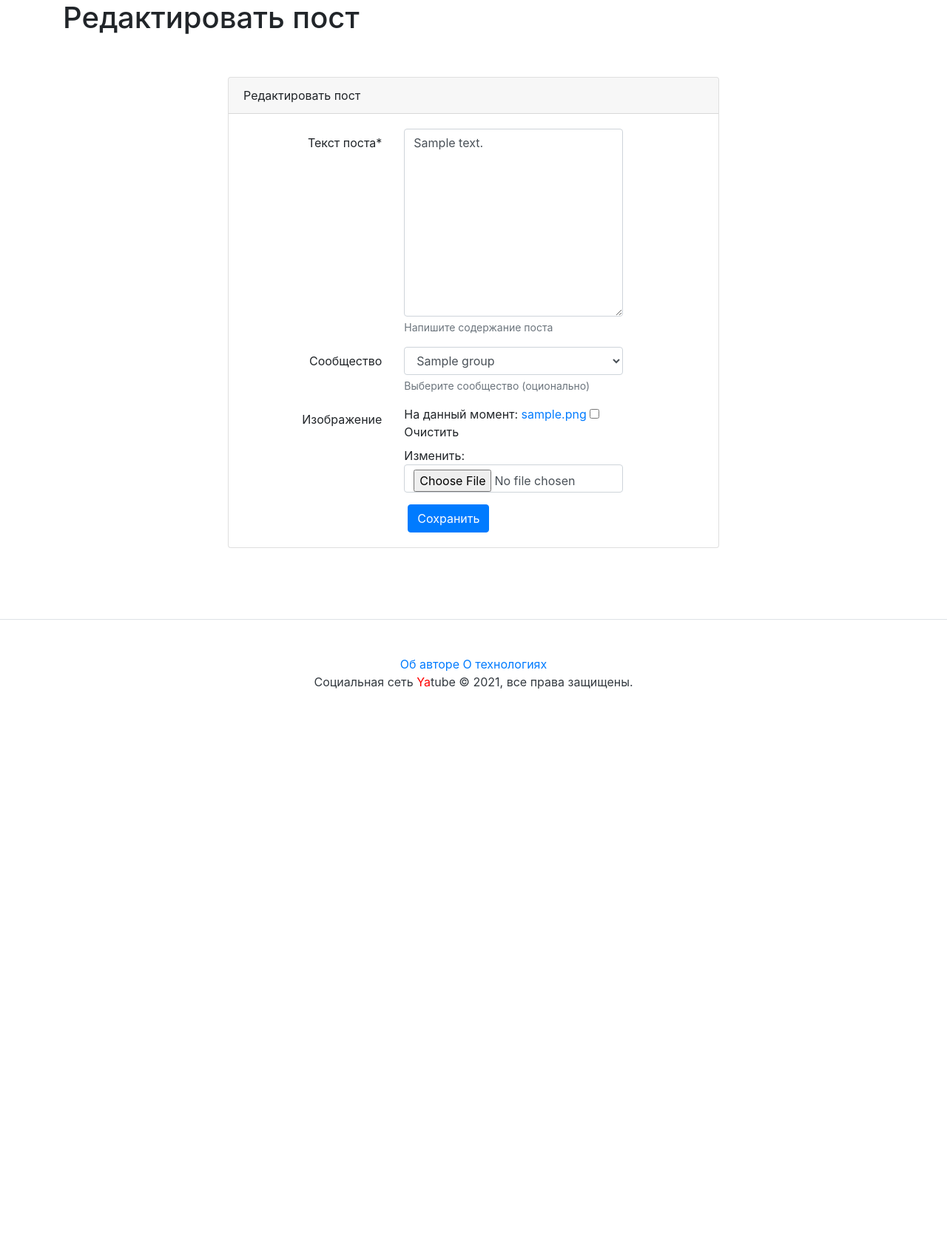
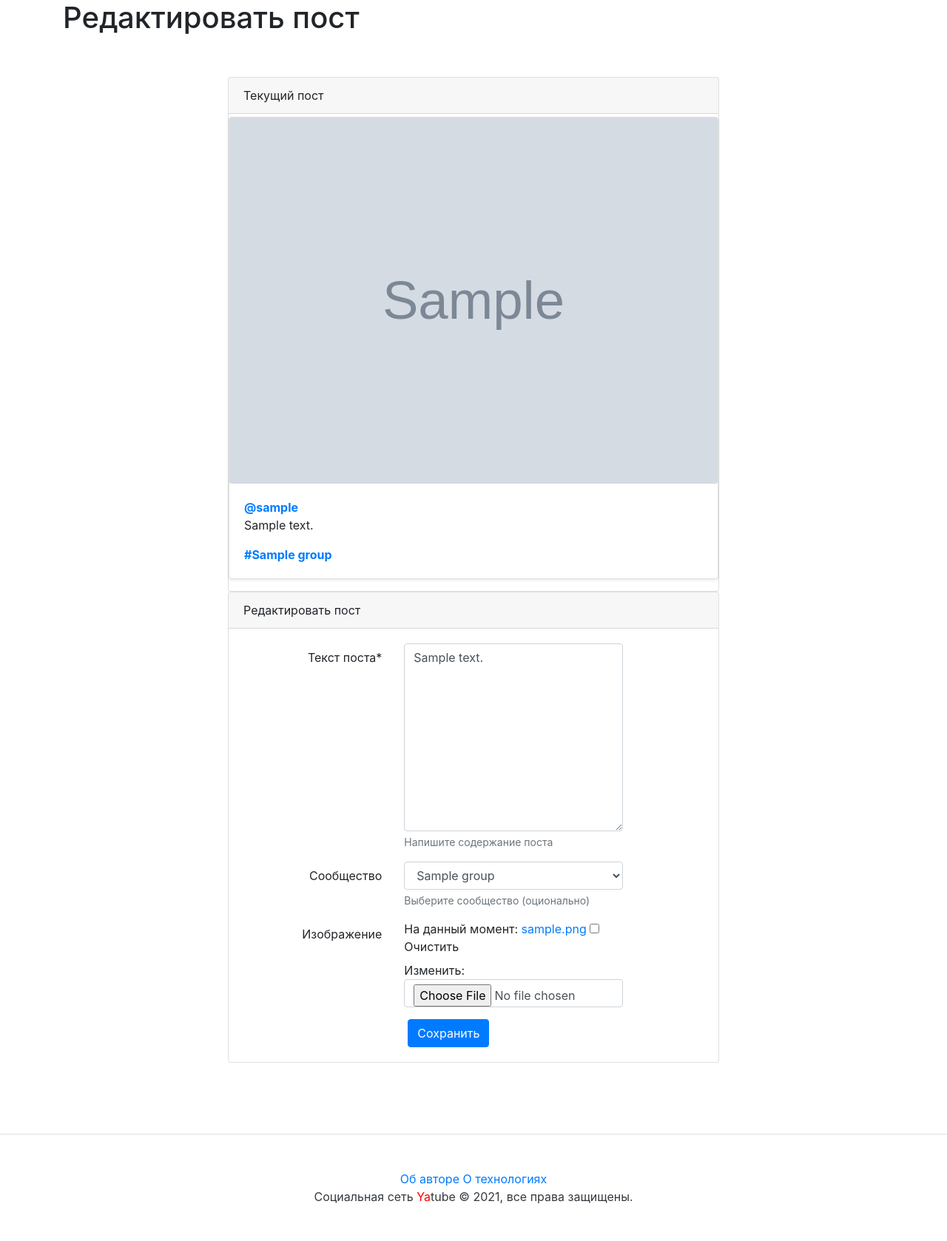
Before and after one commit to Student2506/hw05_final, a Django app: a page that uses yatube/posts/templates/new_edit_post.html in a window 1280 px wide. Shown: the part 56-1734 px from the top of the page at 74% size. Before the commit the page ends 987 px from the top, so only its background shows below. Run offline with Django 3.2, Linux system fonts and the light colour scheme; a user stored in the database is signed in; tables that the repository leaves empty hold one stand-in row (values such as "Sample post"); grey boxes marked "Sample" are stand-in pictures; some libraries are stand-ins or nearby versions.

Commit message:
More checks in main code

```diff
--- a/yatube/posts/templates/new_edit_post.html
+++ b/yatube/posts/templates/new_edit_post.html
@@ -6,6 +6,28 @@
 
 <div class="row justify-content-center">
     <div class="col-md-8 p-5">
+        {% if is_edit %}
+        <div class="card">
+            <div class="card-header">Текущий пост</div>
+        <div class="card mb-3 mt-1 shadow-sm">
+            {% include 'thumbnail.html' %}
+              <div class="card-body">
+                <p class="card-text">
+                  <a name="post_{{ post.id }}" href="{% url 'profile' post.author.username %}">
+                    <strong class="d-block text-gray-dark">@{{ post.author }}</strong>
+                  </a>
+                  {{ post.text|linebreaksbr }}
+                </p>
+
+                {% if post.group %}
+                  <a class="card-link" muted" href="{% url 'slug' post.group.slug %}">
+                    <strong class="d-block text-gray-dark">#{{ post.group.title }}</strong>
+                  </a>
+                {% endif %}
+              </div>
+            </div>
+        </div>
+        {% endif %}
         <div class="card">
             <div class="card-header">{% if is_edit %}Редактировать{% else %}Добавить{% endif %} пост</div>
             <div class="card-body">
--- a/yatube/posts/views.py
+++ b/yatube/posts/views.py
@@ -100,7 +100,7 @@ def post_edit(request, username, post_id):
 
     return render(request,
                   'new_edit_post.html',
-                  {'form': form, 'is_edit': True})
+                  {'form': form, 'post': post_object, 'is_edit': True})
 
 
 def page_not_found(request, exception):
@@ -151,8 +151,12 @@ def follow_index(request):
 @login_required
 def profile_follow(request, username):
     author_obj = get_object_or_404(User, username=username)
-    if request.user != author_obj:
+    if request.user == author_obj:
+        return(redirect('profile', username))
+    if Follow.objects.filter(user=request.user,
+                             author=author_obj).count() == 0:
         Follow.objects.create(user=request.user, author=author_obj)
+
     return(redirect('profile', username))
 
 
```
